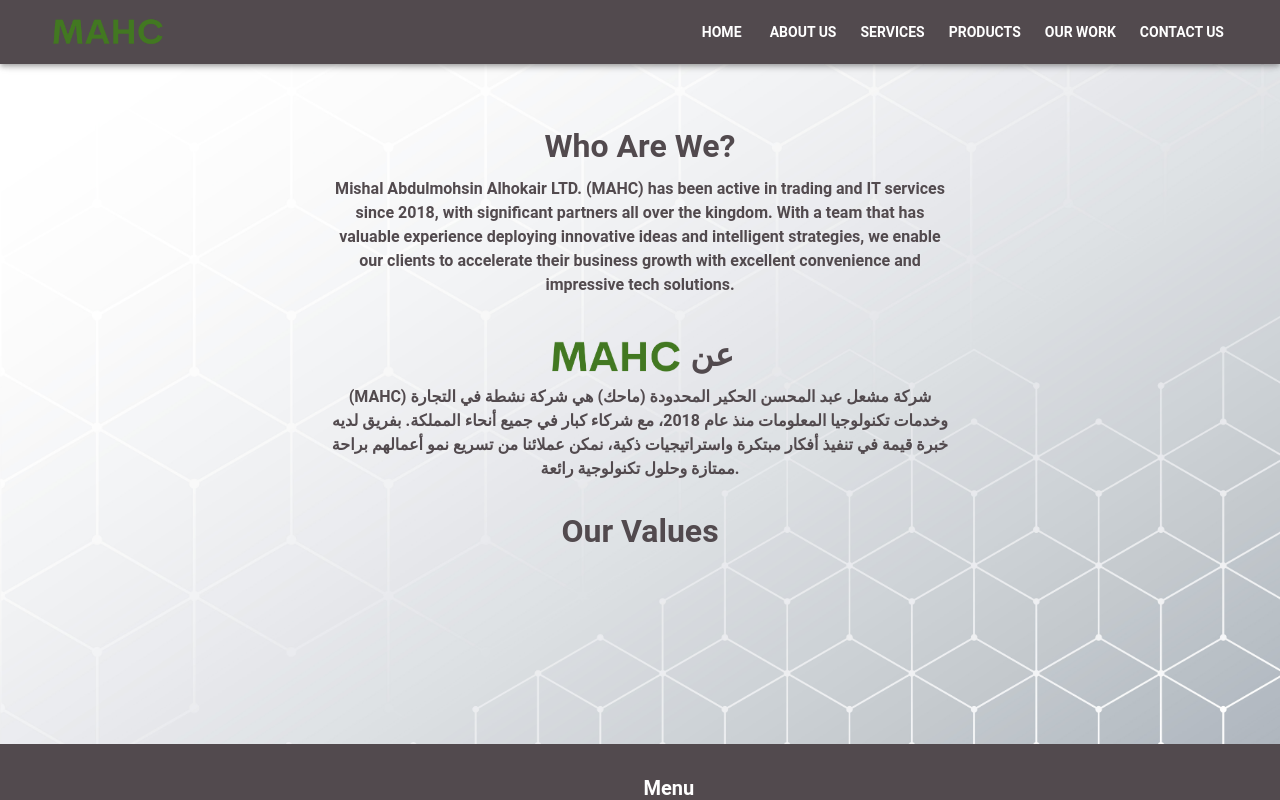
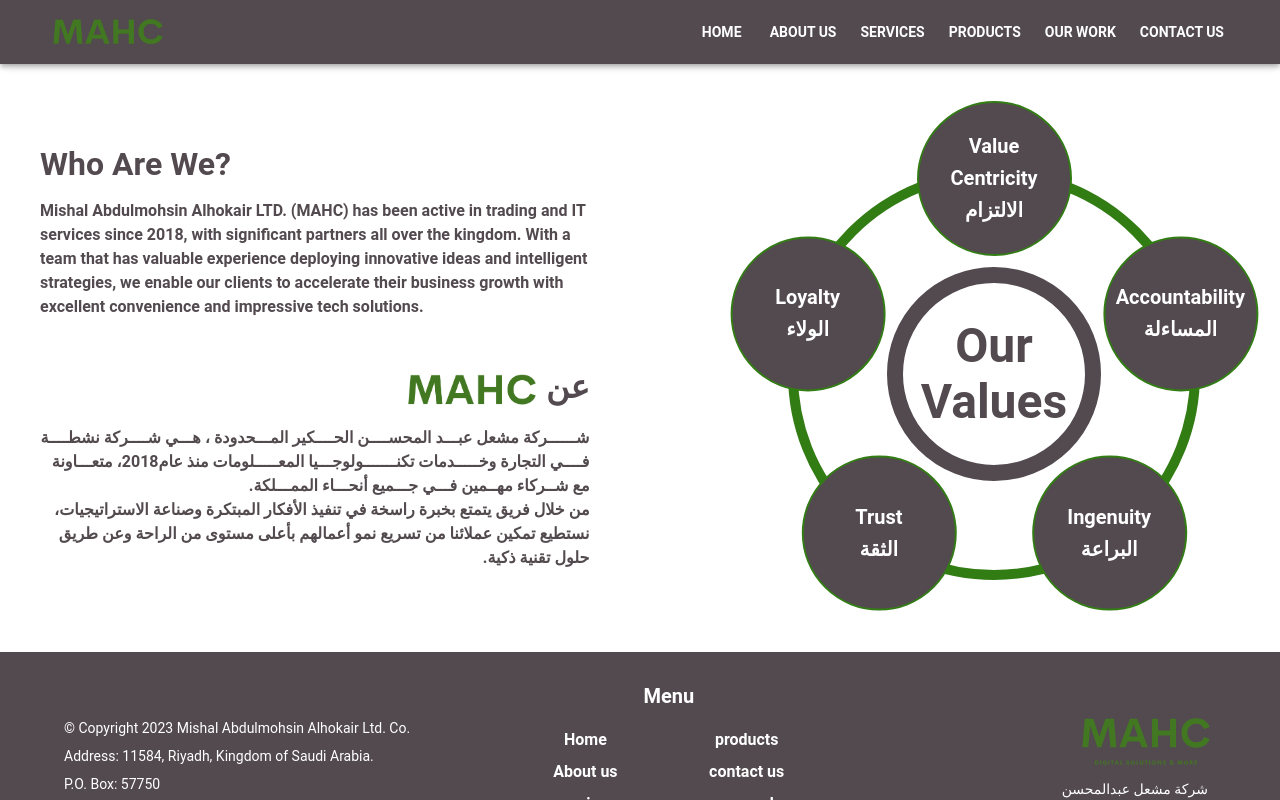
Before and after one commit to yousefo1995/MACH, a React (Create React App) app: page /aboutUs in a window 1280 px wide. Shown: the top 800 px of the page. Built offline with nearby package versions, Linux system fonts and the light colour scheme.

Commit message:
Add the OurVlaues section to AboutUs Page and update some styles in it

```diff
--- a/src/Pages/AboutUsPage.js
+++ b/src/Pages/AboutUsPage.js
@@ -2,7 +2,18 @@
 import { Typography, Container, Stack } from "@mui/material";
 import logo from "../Components/images/LogoCropped.png";
 import aboutUsBackround from "../Components/images/aboutUsBackground.jpg";
-// import OurValues from "../Components/AboutUsPageComponents/OurValues";
+import OurValues from "../Components/AboutUsPageComponents/OurValues";
+
+const textData = {
+  enTitle: "Who Are We?",
+  enParagraph:
+    " Mishal Abdulmohsin Alhokair LTD. (MAHC) has been active in trading and IT services since 2018, with significant partners all over the kingdom. With a team that has valuable experience deploying innovative ideas and intelligent strategies, we enable our clients to accelerate their business growth with excellent convenience and impressive tech solutions.",
+  arTitle: "عن",
+  arParagraph1:
+    "ﺷــــــﺮﻛﺔ ﻣﺸﻌﻞ ﻋﺒـــﺪ اﻟﻤﺤﺴــــﻦ اﻟﺤــــﻜﻴﺮ اﻟﻤـــﺤﺪودة ، ﻫـــﻲ ﺷــــﺮﻛﺔ ﻧﺸﻄــــﺔ ﻓــــﻲ اﻟﺘﺠﺎرة وﺧـــــﺪﻣﺎت ﺗﻜﻨـــــــﻮﻟﻮﺟـــﻴﺎ اﻟﻤﻌـــــﻠﻮﻣﺎت ﻣﻨﺬ ﻋﺎم2018، ﻣﺘﻌـــﺎوﻧﺔ ﻣﻊ ﺷــﺮﻛﺎء ﻣﻬــﻤﻴﻦ ﻓـــﻲ ﺟـــﻤﻴﻊ أﻧﺤـــﺎء اﻟﻤﻤـــﻠﻜﺔ. ",
+  arParagraph2:
+    "ﻣﻦ ﺧﻼل ﻓﺮﻳﻖ ﻳﺘﻤﺘﻊ ﺑﺨﺒﺮة راﺳﺨﺔ ﻓﻲ ﺗﻨﻔﻴﺬ اﻷﻓﻜﺎر اﻟﻤﺒﺘﻜﺮة وﺻﻨﺎﻋﺔ اﻻﺳﺘﺮاﺗﻴﺠﻴﺎت، ﻧﺴﺘﻄﻴﻊ ﺗﻤﻜﻴﻦ ﻋﻤﻼﺋﻨﺎ ﻣﻦ ﺗﺴﺮﻳﻊ ﻧﻤﻮ أﻋﻤﺎﻟﻬﻢ ﺑﺄﻋﻠﻰ ﻣﺴﺘﻮى ﻣﻦ اﻟﺮاﺣﺔ وﻋﻦ ﻃﺮﻳﻖ ﺣﻠﻮل ﺗﻘﻨﻴﺔ ذﻛﻴﺔ.",
+};
 
 const AboutUsPage = () => {
   useEffect(() => {
@@ -10,107 +21,67 @@
   }, []);
 
   return (
-    <Stack
-      sx={{
-        backgroundImage: `url(${aboutUsBackround})`,
-        backgroundSize: "cover",
-        minHeight: "85vh",
-      }}
-    >
+    <Stack>
       <Container
+        maxWidth="xl"
         // sx={{
         //   width: "100%",
         //   alignItems: "center",
         // }}
       >
         <Stack
+          flexDirection={{ xs: "column-reverse", lg: "row" }}
+          justifyContent="space-between"
+          marginY={{ xs: 4, sm: 9 }}
+        >
+          <Stack
             color="primary.main"
+            // alignItems="center"
+            width={{ xs: "100%", lg: "45%" }}
+            // px={{ xs: 4, md: 22 }}
+            mx={2}
+            justifyContent="space-evenly"
+          >
+            <Stack>
+              <Typography variant="h1" mb={2}>
+                {textData.enTitle}
+              </Typography>
+              <Typography variant="body1">{textData.enParagraph}</Typography>
+            </Stack>
+            <Stack>
+              <Stack
+                flexDirection="row"
+                mt={4}
+                mb={1}
                 alignItems="center"
-          px={{ xs: 4, md: 22 }}
-          my={8}
+                alignSelf="flex-end"
               >
-          {/* <Paper elevation={3}> */}
-          {/* <img src={logo} alt="Company logo" style={{ width: "200px" }} /> */}
-          <Typography variant="h1" gutterBottom>
-            Who Are We?
-          </Typography>
-          <Typography variant="body1" align="center">
-            Mishal Abdulmohsin Alhokair LTD. (MAHC) has been active in trading
-            and IT services since 2018, with significant partners all over the
-            kingdom. With a team that has valuable experience deploying
-            innovative ideas and intelligent strategies, we enable our clients
-            to accelerate their business growth with excellent convenience and
-            impressive tech solutions.
-          </Typography>
-          <Stack flexDirection="row" mt={4} alignItems="center">
                 <img src={logo} alt="Company logo" style={{ width: "140px" }} />
                 <Typography variant="h1" gutterBottom pt={1} ml={0.5}>
-              عن{" "}
+                  {textData.arTitle}
                 </Typography>
               </Stack>
-          <Typography variant="body1" align="center">
-            (MAHC) شركة مشعل عبد المحسن الحكير المحدودة (ماحك) هي شركة نشطة في
-            التجارة وخدمات تكنولوجيا المعلومات منذ عام 2018، مع شركاء كبار في
-            جميع أنحاء المملكة. بفريق لديه خبرة قيمة في تنفيذ أفكار مبتكرة
-            واستراتيجيات ذكية، نمكن عملائنا من تسريع نمو أعمالهم براحة ممتازة
-            وحلول تكنولوجية رائعة.
+              <Typography variant="body1" dir="rtl" align="right">
+                {textData.arParagraph1}
               </Typography>
+              <Typography variant="body1" dir="rtl" align="right">
+                {textData.arParagraph2}
+              </Typography>
+            </Stack>
             {/* </Paper> */}
-
-          <Stack mt={4}>
-            <Typography variant="h1" gutterBottom>
-              Our Values
-            </Typography>
+          </Stack>
+          <Stack
+            width={{ xs: "100%", lg: "50%" }}
+            alignItems={{ xs: "center", lg: "flex-end" }}
+            mt={4}
+            mr={5}
+            mb={{ xs: 8, lg: 0 }}
+          >
+            <OurValues />
           </Stack>
         </Stack>
       </Container>
-
-      {/* <OurValues /> */}
     </Stack>
-
-    /*
-    // bushra design
-    <Stack flexDirection="row">
-      <Stack
-        width="40%"
-        bgcolor="#CCCCCC"
-        alignItems="center"
-        // height="400px"
-      >
-        <Typography
-          fontSize="42px"
-          color="primary"
-          fontWeight="700"
-          gutterBottom
-        >
-          Who Are We?{" "}
-        </Typography>
-        <Paper elevation={11} sx={{ width: "80%" }}>
-          <Typography variant="body1" padding={1}>
-            Mishal Abdulmohsin Alhokair LTD. (MAHC) has been active in trading
-            and IT services since 2018, with significant partners all over the
-            kingdom. With a team that has valuable experience deploying
-            innovative ideas and intelligent strategies, we enable our clients
-            to accelerate their business growth with excellent convenience and
-            impressive tech solu
-          </Typography>
-        </Paper>
-      </Stack>
-      <Stack width="60%">
-        <img
-          src={aboutUsImage}
-          alt=""
-          style={{
-            width: "100%",
-            // maxHeight: "460px",
-            height: "500px",
-            objectFit: "cover",
-            objectPosition: "center",
-          }}
-        />
-      </Stack>
-    </Stack>
-    */
   );
 };
 
```
Lines whose indentation alone changed are shown as unchanged.
